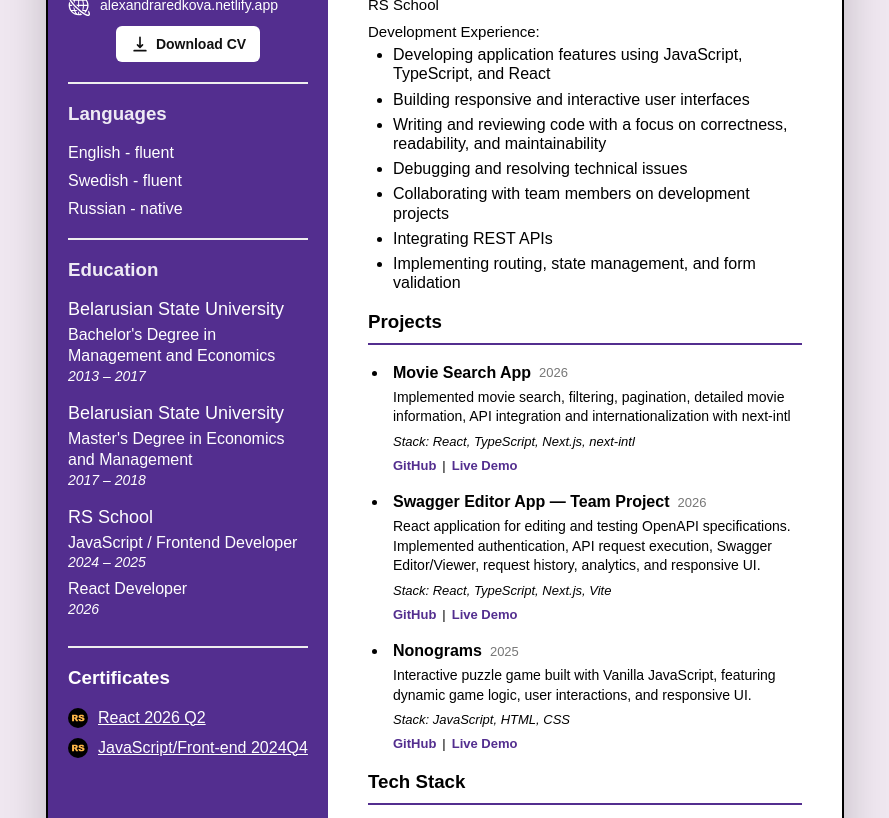
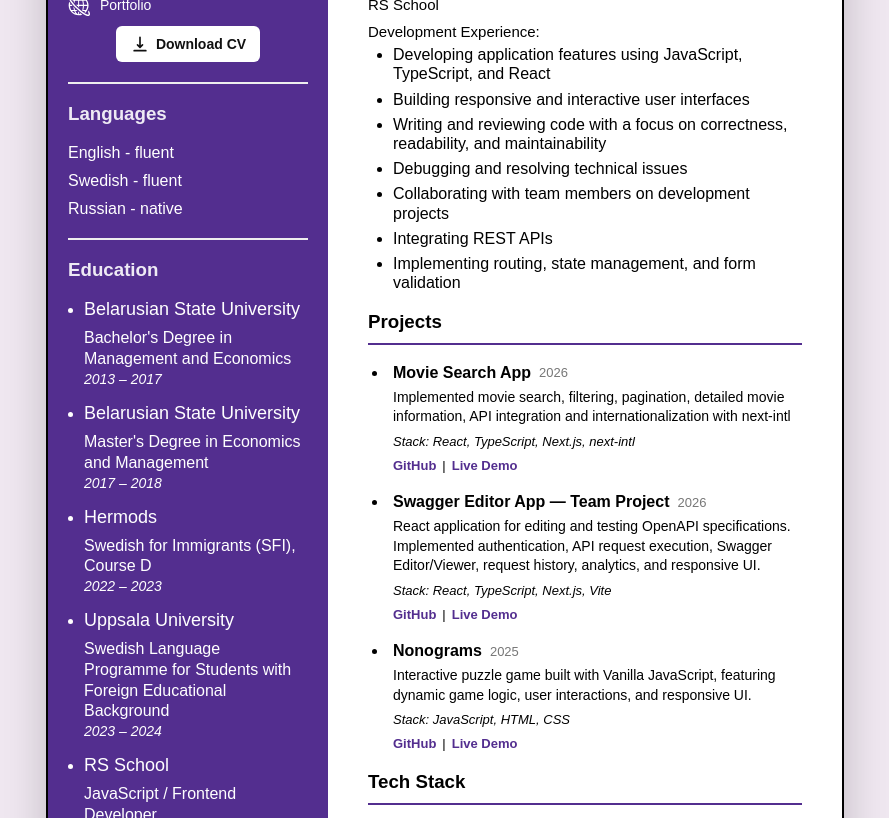
Before and after one commit to Redkova/cv-redkova, a website built with Vite: page index.html in a window 1280 px wide. Shown: the part 485-1303 px from the top of the page, without its empty margins (195-1084 px from the left). Built offline with nearby package versions, Linux system fonts and the light colour scheme.

Commit message:
feat: add education info about swedish studies

```diff
--- a/index.html
+++ b/index.html
@@ -108,7 +108,7 @@
                 class="socials-icons"
                 alt="portfolio"
               />
-              alexandraredkova.netlify.app
+              Portfolio
             </a>
           </div>
           <div class="button-wrapper">
@@ -163,6 +163,23 @@
                 Master&rsquo;s Degree in Economics and Management
               </p>
               <span class="education-years">2017 &ndash; 2018</span>
+            </li>
+
+            <li class="education-item">
+              <p class="education-university">Hermods</p>
+              <p class="education-degree" data-i18n="swedishSfi">
+                Swedish for Immigrants (SFI), Course D
+              </p>
+              <span class="education-years">2022 &ndash; 2023</span>
+            </li>
+
+            <li class="education-item">
+              <p class="education-university">Uppsala University</p>
+              <p class="education-degree" data-i18n="swedishUniversity">
+                Swedish Language Programme for Students with Foreign Educational
+                Background
+              </p>
+              <span class="education-years">2023 &ndash; 2024</span>
             </li>
 
             <li class="education-item">
--- a/src/style.scss
+++ b/src/style.scss
@@ -177,17 +177,16 @@
 
 .education-list {
   margin: 0;
-  padding: 0;
-  list-style: none;
+  padding-left: 16px;
 }
 
 .education-item {
-  margin-bottom: 18px;
+  margin-bottom: 15px;
 }
 
 .education-university {
   margin-top: 0;
-  margin-bottom: 5px;
+  margin-bottom: 8px;
   font-size: 18px;
 }
 
--- a/src/translations.ts
+++ b/src/translations.ts
@@ -11,6 +11,9 @@
     education: 'Education',
     bachelorDegree: "Bachelor's Degree in Management and Economics",
     masterDegree: "Master's Degree in Economics and Management",
+    swedishSfi: 'Swedish for Immigrants (SFI), Course D',
+    swedishUniversity:
+      'Swedish Language Programme for Students with Foreign Educational Background',
     javascriptCourse: 'JavaScript / Frontend Developer',
     reactCourse: 'React Developer',
     workExperience: 'Work Experience',
@@ -59,6 +62,9 @@
     education: 'Utbildning',
     bachelorDegree: 'Kandidatexamen i management och ekonomi',
     masterDegree: 'Masterexamen i ekonomi och management',
+    swedishSfi: 'Svenska för invandrare (SFI), kurs D',
+    swedishUniversity:
+      'Behörighetsgivande utbildning i svenska för studerande med utländsk förutbildning',
     javascriptCourse: 'JavaScript frontendutvecklare',
     reactCourse: 'React utvecklare',
     workExperience: 'Arbetslivserfarenhet',
```
